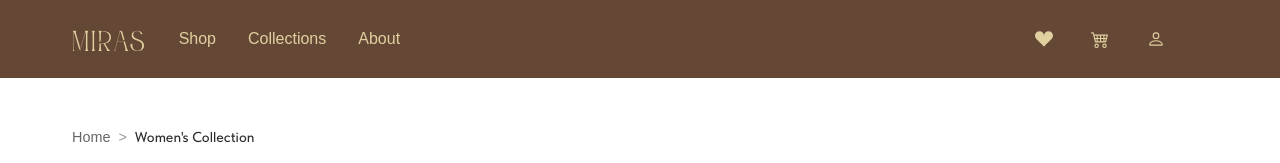
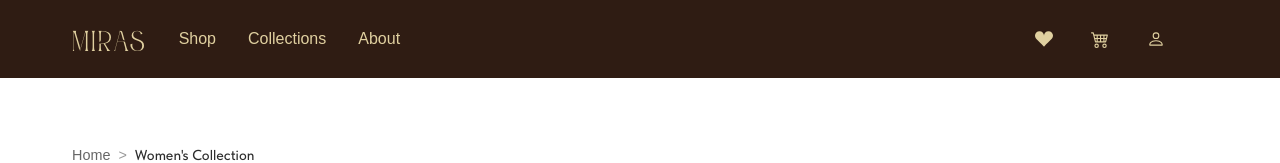
Before and after one commit to imaad666/miras, a React (Vite) app in the folder react/: page /catalog in a window 1280 px wide. Shown: the top 163 px of the page. Built offline with nearby package versions, Linux system fonts and the light colour scheme; a web font is replaced by a local one.

Commit message:
minor fixes

```diff
--- a/react/src/pages/CatalogPage.jsx
+++ b/react/src/pages/CatalogPage.jsx
@@ -1,4 +1,4 @@
-import { useMemo, useState } from 'react'
+import { useEffect, useMemo, useState } from 'react'
 import QuickViewModal from '../shared/QuickViewModal'
 import { Link } from 'react-router-dom'
 
@@ -54,6 +54,21 @@ function CatalogPage() {
       return next
     })
   }
+
+  // Enable scroll reveal animations (needed for footer staggered content)
+  useEffect(() => {
+    const options = { threshold: 0.15, rootMargin: '0px 0px -100px 0px' }
+    const observer = new IntersectionObserver((entries) => {
+      entries.forEach((entry) => {
+        if (entry.isIntersecting) {
+          entry.target.classList.add('revealed')
+          observer.unobserve(entry.target)
+        }
+      })
+    }, options)
+    document.querySelectorAll('.scroll-reveal, .scroll-reveal-stagger').forEach((el) => observer.observe(el))
+    return () => observer.disconnect()
+  }, [])
 
   return (
     <main className="catalog-main">
--- a/react/src/styles/catalog.css
+++ b/react/src/styles/catalog.css
@@ -2,7 +2,7 @@
 
 /* Main Content Area */
 .catalog-main {
-    padding-top: 100px; /* Account for fixed navbar */
+    padding-top: 40px;
     background: #fff;
     min-height: 100vh;
 }
--- a/react/src/styles/home.css
+++ b/react/src/styles/home.css
@@ -79,12 +79,8 @@ body {
 
 /* Header Navbar */
 .navbar {
-    position: fixed;
-    top: 0;
-    left: 0;
-    right: 0;
-    background: rgba(92, 63, 43, 0.95);
-    backdrop-filter: blur(10px);
+    position: relative;
+    background: #2f1c13;
     z-index: 1000;
     padding: 1rem 0;
     transition: all 0.3s ease;
@@ -981,7 +977,7 @@ html {
 
 /* Footer Section */
 .footer {
-    background: linear-gradient(135deg, #2C2C2C 0%, #1A1A1A 50%, #2C2C2C 100%);
+    background: #2f1c13;
     color: #E0D0A0;
     padding: 4rem 0 0;
     margin-top: 0;
```
